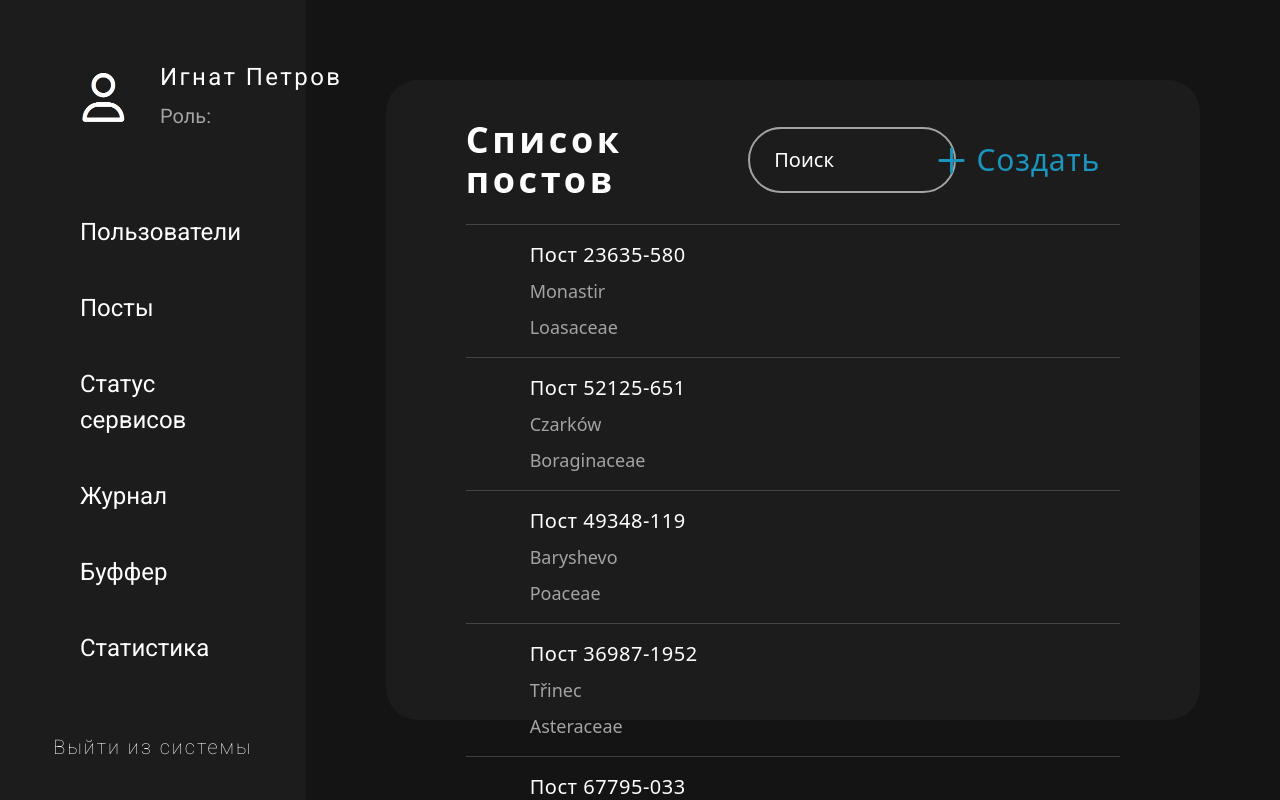
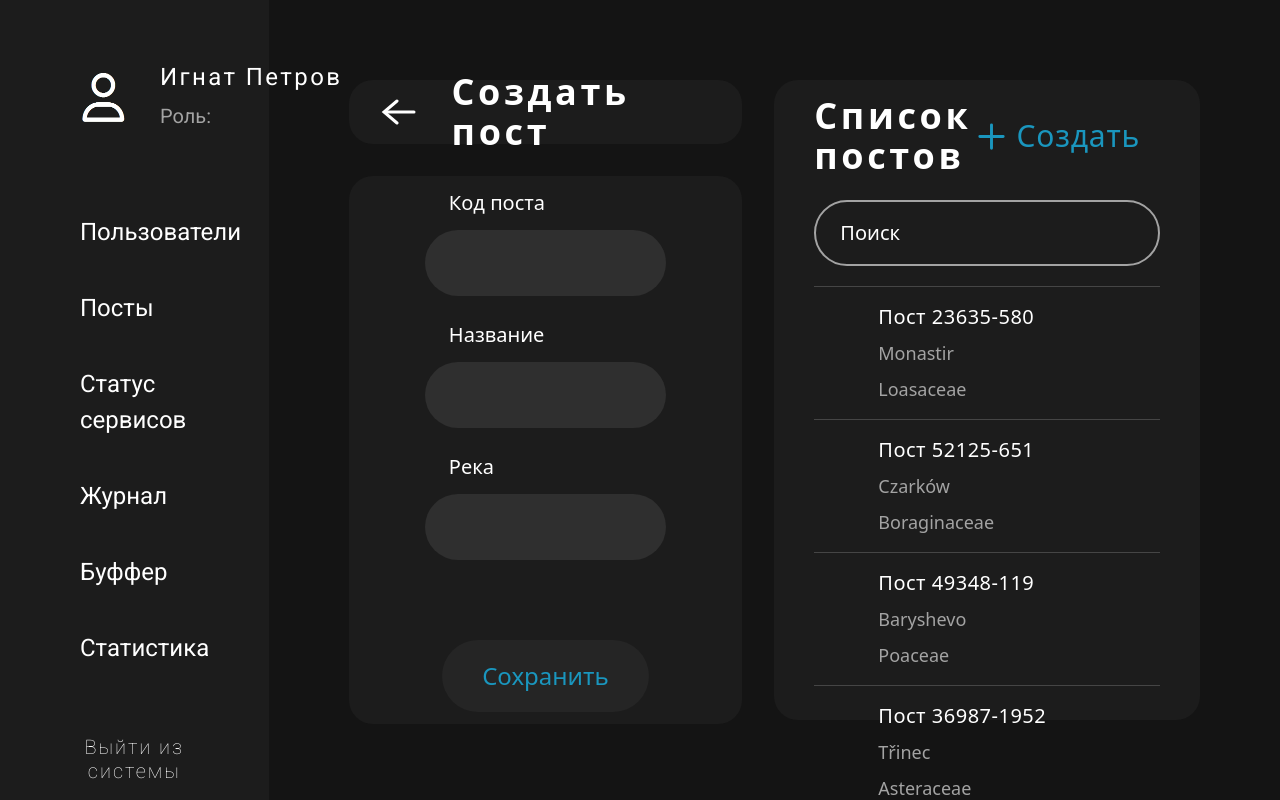
Before and after one commit to peachmufasa/meteorology, a React (Vite) app: page /section/posts in a window 1280 px wide. Both pictures are taken after a click on the button "Cоздать". Shown: the top 800 px of the page. Built offline with nearby package versions, Linux system fonts and the light colour scheme.

Commit message:
AddPostSection created and added to PostsSection

```diff
--- /dev/null
+++ b/src/components/PostsSection/AddPostSection.jsx
@@ -0,0 +1,53 @@
+import SectionTitle from "../ReusableComponents/SectionTitle.jsx";
+import CreateItemInputField from "../UsersSection/CreateItemInputField.jsx";
+
+const MyComponent = ({ onReturn}) => {
+    return (
+        <div className="flex flex-col w-1/2 gap-8">
+            <div className="h-[10%] px-4 py-3 flex items-center gap-5 rounded-3xl bg-secondary-dark">
+                <button
+                    onClick={onReturn}
+                    className="px-4 py-3 rounded-full transition-all ease-in-out hover:bg-gray/20 active:bg-gray/70">
+                    <svg width="35" height="26" viewBox="0 0 35 26" fill="none" xmlns="http://www.w3.org/2000/svg">
+                        <path d="M4 13H33" stroke="white" strokeWidth="3" strokeLinecap="round"/>
+                        <path d="M16 2L3 13L16 24" stroke="white" strokeWidth="3" strokeLinecap="round"/>
+                    </svg>
+                </button>
+                <SectionTitle>
+                    Создать пост
+                </SectionTitle>
+            </div>
+            <div
+                className="h-[90%] px-4 py-3 rounded-3xl bg-secondary-dark flex flex-col justify-center items-center gap-20">
+                <form className="w-2/3 flex flex-col gap-6">
+                    <CreateItemInputField
+                        name="code"
+                        inputId="postCode"
+                        inputType="text"
+                        labelContent="Код поста"
+                        labelFor="postCode"/>
+                    <CreateItemInputField
+                        name="name"
+                        inputId="cityName"
+                        inputType="text"
+                        labelContent="Название"
+                        labelFor="cityName"/>
+                    <CreateItemInputField
+                        name="river"
+                        inputId="postRiver"
+                        inputType="text"
+                        labelContent="Река"
+                        labelFor="postRiver"/>
+                </form>
+                <div className="flex justify-center gap-10">
+                    <button type="submit"
+                            className="py-5 px-10 text-2xl text-perfect-blue bg-dark-gray/50 rounded-full transition-all ease-in-out hover:bg-dark-gray active:bg-gray/30">
+                        Сохранить
+                    </button>
+                </div>
+            </div>
+        </div>
+    );
+};
+
+export default MyComponent;
--- a/src/sections/adminSections/PostsSection.jsx
+++ b/src/sections/adminSections/PostsSection.jsx
@@ -4,45 +4,55 @@ import AddButton from "../../components/ReusableComponents/AddButton.jsx";
 import PostsList from "../../components/PostsSection/PostsList.jsx";
 import {useState} from "react";
 import EditPostSection from "../../components/PostsSection/EditPostSection.jsx";
-
-const sectionInitialStyle = "px-20 py-10"
-const sectionUpdatedStyle = "px-20 py-10 bg-main-dark"
+import AddPostSection from "../../components/PostsSection/AddPostSection.jsx";
 
 const PostsSection = () => {
     const [selectedPost, setSelectedPost] = useState(null)
+    const [isCreatePostSectionOn, setIsCreatePostSectionOn] = useState(false)
 
 
     const handleSelection = (post) => {
         setSelectedPost(post)
+        setIsCreatePostSectionOn(false)
     }
 
     const setSelectedNull = () => {
         setSelectedPost(null)
     }
 
+    const handleCreatePost = () => {
+        setIsCreatePostSectionOn(true)
+        setSelectedPost(null)
+    }
+
+    const handleCloseCreatePost = () => {
+        setIsCreatePostSectionOn(false)
+    }
+
 
     return (
-        <div className={selectedPost === null ? "" : "bg-main-dark flex gap-8 h-full"}>
+        <div className={isCreatePostSectionOn === false && selectedPost === null ? "" : "bg-main-dark flex gap-8 h-full"}>
             {selectedPost && <EditPostSection selectedPost={selectedPost} onReturn={setSelectedNull}/>}
-            <div className={selectedPost != null ? "w-1/2 bg-secondary-dark rounded-3xl px-10 py-4" : "px-20 py-10"}>
-                <header className={selectedPost === null ? "flex justify-between items-center mb-6 w-full" : "flex justify-between items-center mb-3 w-full"}>
+            {isCreatePostSectionOn && <AddPostSection onReturn={handleCloseCreatePost} />}
+            <div className={selectedPost != null || isCreatePostSectionOn === true  ? "w-1/2 bg-secondary-dark rounded-3xl px-10 py-4" : "px-20 py-10"}>
+                <header className={selectedPost === null || isCreatePostSectionOn === false ? "flex justify-between items-center mb-6 w-full" : "flex justify-between items-center mb-3 w-full"}>
                     <SectionTitle>
                         Список постов
                     </SectionTitle>
-                    {selectedPost === null ? <InputForm
+                    {selectedPost === null && isCreatePostSectionOn === false  ? <InputForm
                         type="text"
                         placeholder="Поиск"
                         style="w-[35%] border-2 border-gray bg-transparent"
                     /> : ""}
-                    <AddButton>
+                    <AddButton disabled={isCreatePostSectionOn && true} onClick={handleCreatePost}>
                         Cоздать
                     </AddButton>
                 </header>
-                {selectedPost && <InputForm
+                {selectedPost != null || isCreatePostSectionOn === true ? <InputForm
                     type="text"
                     placeholder="Поиск"
                     style="w-[100%] mb-5 border-2 border-gray bg-transparent"
-                />}
+                /> : ""}
                 <PostsList onSelected={handleSelection}/>
             </div>
         </div>)
```
